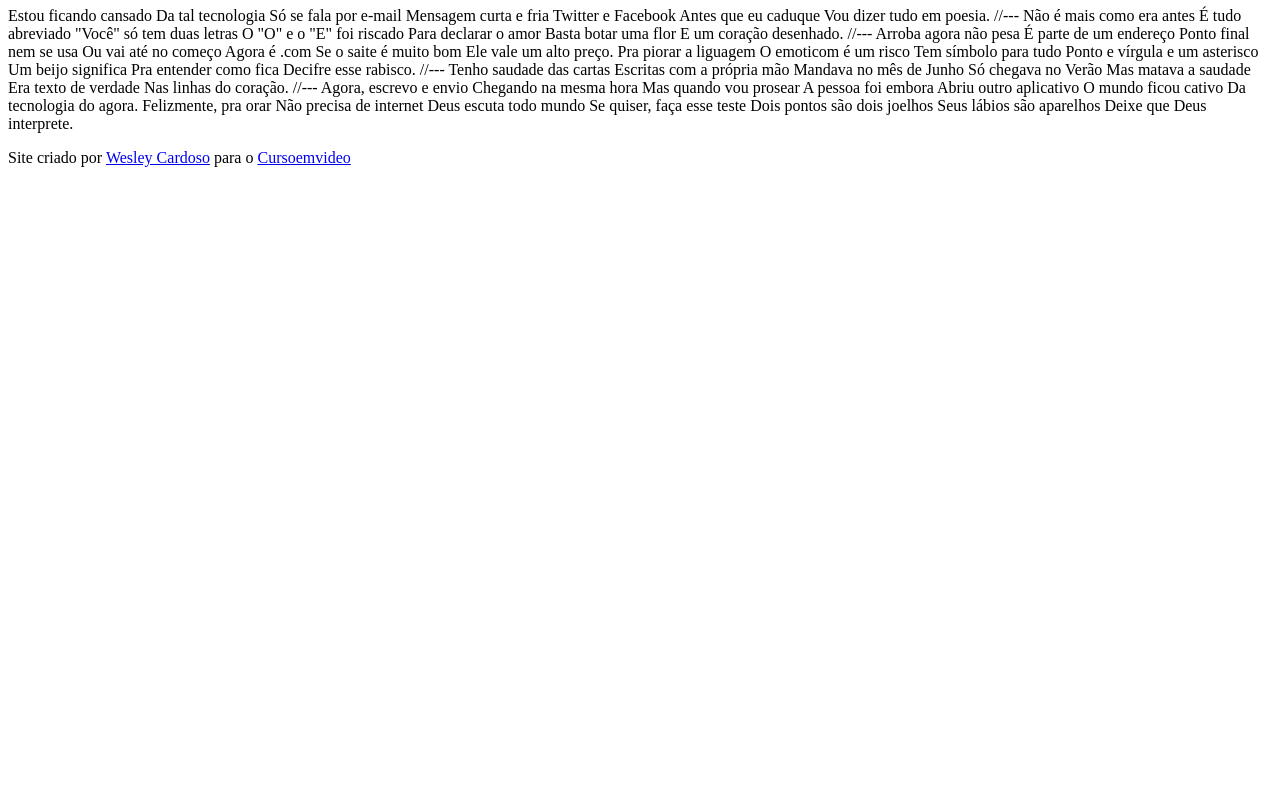
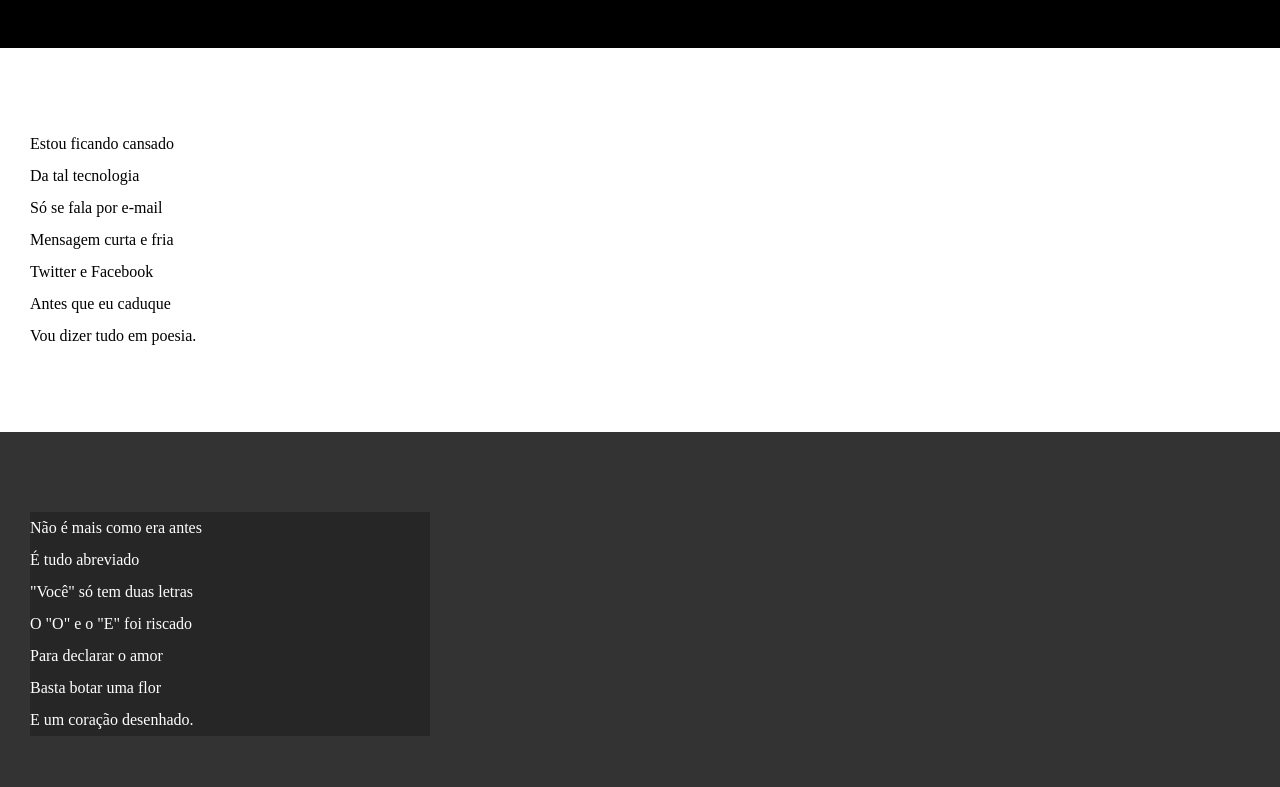
Before and after one commit to wesleyacardoso/html-css, a plain HTML site: page desafios/d012/index.html in a window 1280 px wide. Shown: the part 107-894 px from the top of the page. Before the commit the page ends 800 px from the top, so only its background shows below. Drawn offline with Linux system fonts and the light colour scheme.

Commit message:
atualizei estilos css e bloco

```diff
--- a/desafios/d012/index.html
+++ b/desafios/d012/index.html
@@ -5,6 +5,8 @@
     <meta http-equiv="X-UA-Compatible" content="IE=edge">
     <meta name="viewport" content="width=device-width, initial-scale=1.0">
     <title>Cordel Moderno</title>
+    <link rel="stylesheet" href="style.css">
+
 </head>
 <body>
     <header>
@@ -13,69 +15,86 @@
 
     </header>
 
-    Estou ficando cansado
-    Da tal tecnologia
-    Só se fala por e-mail
-    Mensagem curta e fria
-    Twitter e Facebook
-    Antes que eu caduque
-    Vou dizer tudo em poesia.
+    <section class="normal">
+        <p>
+            Estou ficando cansado <br>
+            Da tal tecnologia <br>
+            Só se fala por e-mail <br>
+            Mensagem curta e fria <br>
+            Twitter e Facebook <br>
+            Antes que eu caduque <br>
+            Vou dizer tudo em poesia.
+        </p>
+    </section>
 
-    //---
+    <section class="imagem">
+        <p>
+            Não é mais como era antes <br>
+            É tudo abreviado <br>
+            "Você" só tem duas letras <br>
+            O "O" e o "E" foi riscado <br>
+            Para declarar o amor <br>
+            Basta botar uma flor <br>
+            E um coração desenhado.
+        </p>
+    </section>
 
-    Não é mais como era antes
-    É tudo abreviado
-    "Você" só tem duas letras
-    O "O" e o "E" foi riscado
-    Para declarar o amor
-    Basta botar uma flor
-    E um coração desenhado.
+    <section class="normal">
+        <p>
+            Arroba agora não pesa <br>
+            É parte de um endereço <br>
+            Ponto final nem se usa <br>
+            Ou vai até no começo <br>
+            Agora é .com <br>
+            Se o saite é muito bom <br>
+            Ele vale um alto preço.
+        </p>
 
-    //---
+        <p>
+            Pra piorar a liguagem <br>
+            O emoticom é um risco <br>
+            Tem símbolo para tudo <br>
+            Ponto e vírgula e um asterisco <br>
+            Um beijo significa <br>
+            Pra entender como fica <br>
+            Decifre esse rabisco.
+        </p>
+    </section>
 
-    Arroba agora não pesa
-    É parte de um endereço
-    Ponto final nem se usa
-    Ou vai até no começo
-    Agora é .com
-    Se o saite é muito bom
-    Ele vale um alto preço.
+    <section class="imagem">
+        <p>
+            Tenho saudade das cartas <br>
+            Escritas com a própria mão <br>
+            Mandava no mês de Junho <br>
+            Só chegava no Verão <br>
+            Mas matava a saudade <br>
+            Era texto de verdade <br>
+            Nas linhas do coração.
+        </p>
+    </section>
 
-    Pra piorar a liguagem
-    O emoticom é um risco
-    Tem símbolo para tudo
-    Ponto e vírgula e um asterisco
-    Um beijo significa
-    Pra entender como fica
-    Decifre esse rabisco.
+    <section class="normal">
+        <p>
+            Agora, escrevo e envio <br>
+            Chegando na mesma hora <br>
+            Mas quando vou prosear <br>
+            A pessoa foi embora <br>
+            Abriu outro aplicativo <br>
+            O mundo ficou cativo <br>
+            Da tecnologia do agora.
+        </p>
 
-    //---
+        <p>
+            Felizmente, pra orar <br>
+            Não precisa de internet <br>
+            Deus escuta todo mundo <br>
+            Se quiser, faça esse teste <br>
+            Dois pontos são dois joelhos <br>
+            Seus lábios são aparelhos <br>
+            Deixe que Deus interprete.
+        </p>
 
-    Tenho saudade das cartas
-    Escritas com a própria mão
-    Mandava no mês de Junho
-    Só chegava no Verão
-    Mas matava a saudade
-    Era texto de verdade
-    Nas linhas do coração.
-
-    //---
-
-    Agora, escrevo e envio
-    Chegando na mesma hora
-    Mas quando vou prosear
-    A pessoa foi embora
-    Abriu outro aplicativo
-    O mundo ficou cativo
-    Da tecnologia do agora.
-
-    Felizmente, pra orar
-    Não precisa de internet
-    Deus escuta todo mundo
-    Se quiser, faça esse teste
-    Dois pontos são dois joelhos
-    Seus lábios são aparelhos
-    Deixe que Deus interprete.
+    </section>
     <footer>
         <p>Site criado por <a href="https://github.com/wesleyacardoso" target="_blank">Wesley Cardoso</a> para o <a href="https://cursoemvideo.com" target="_blank">Cursoemvideo</a></p>
     </footer>
--- /dev/null
+++ b/desafios/d012/style.css
@@ -0,0 +1,64 @@
+@charset "UTF-8";
+
+* {
+    margin: 0px;
+    padding: 0px;
+}
+
+html, body {
+    min-height: 100vh;
+    background-color: dark;
+}
+header{
+    background-color: black;
+    color: white;
+    text-align: center;
+}
+
+header > h1 {
+    padding-top: 50px;
+    font-variant: small-caps;
+}
+
+header > p{
+    padding-bottom: 50px;
+}
+
+header a, footer a {
+    color: white;
+    text-decoration: none;
+    font-weight: bolder ;
+}
+
+header a:hover, footer a:hover {
+    text-decoration: underline;
+}
+
+section {
+    padding-top: 10vh;
+    padding-bottom: 10vh;
+    line-height: 2em;
+    padding-left: 30px;
+}
+
+section.normal {
+    background-color: white;
+    color: black;
+}
+
+section.imagem {
+    background-color: rgb(51, 51, 51);
+    color: white;
+}
+
+section.imagem > p {
+    width: 400px;
+    background-color: rgba(0, 0, 0, 0.253);
+}
+
+footer {
+    background-color: black;
+    color: white;
+    text-align: center;
+    padding: 10px;
+}
```
